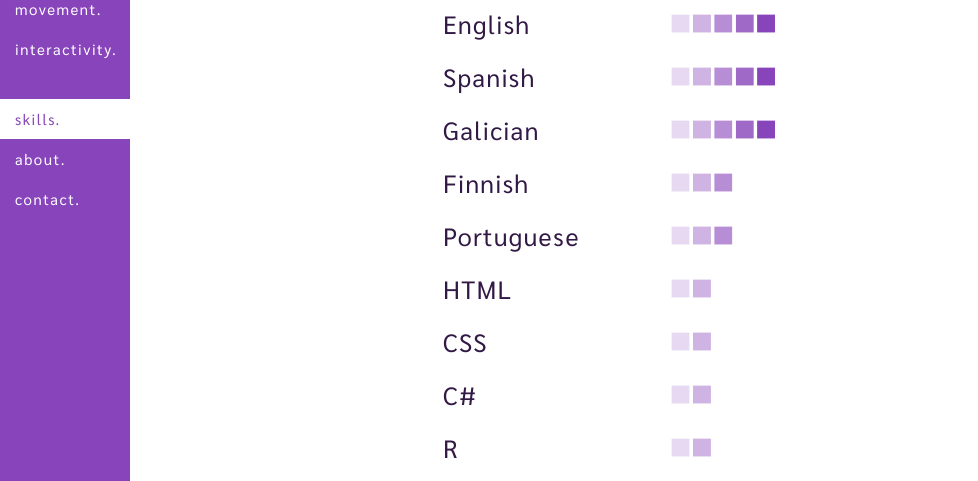
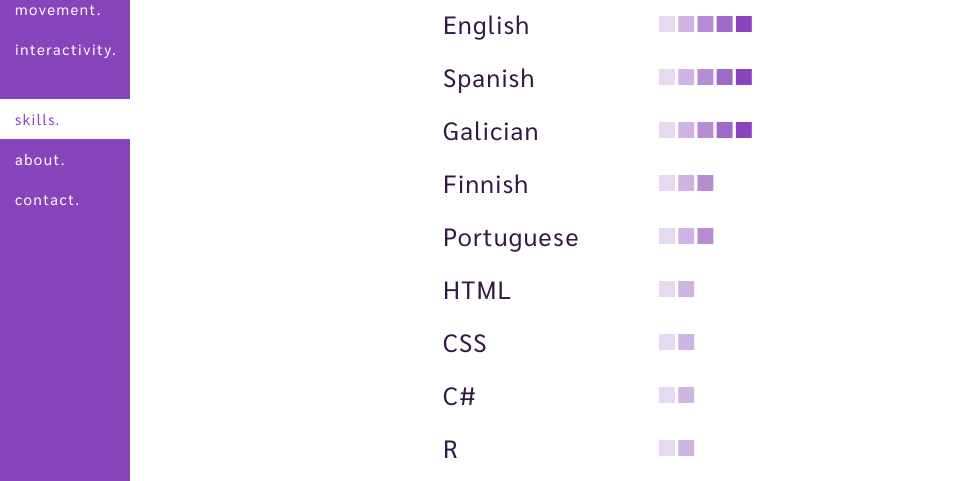
Before and after one commit to xurxe/portfolio-2.0, a plain HTML site: page html/skills.html in a window 1280 px wide. Shown: the part 308-789 px from the top of the page, without its empty margins (0-978 px from the left). Drawn offline with Linux system fonts and the light colour scheme.

Commit message:
Changed width of skill-name and height of skill-level

```diff
--- a/css/style.css
+++ b/css/style.css
@@ -219,12 +219,12 @@ main {
 }
 
 .skill-name {
-    width: 9rem;
+    width: 8.5rem;
     flex-shrink: 0;
 }
 
 .skill-level {
-    height: 1rem;
+    height: 0.9rem;
 }
 
 
```
